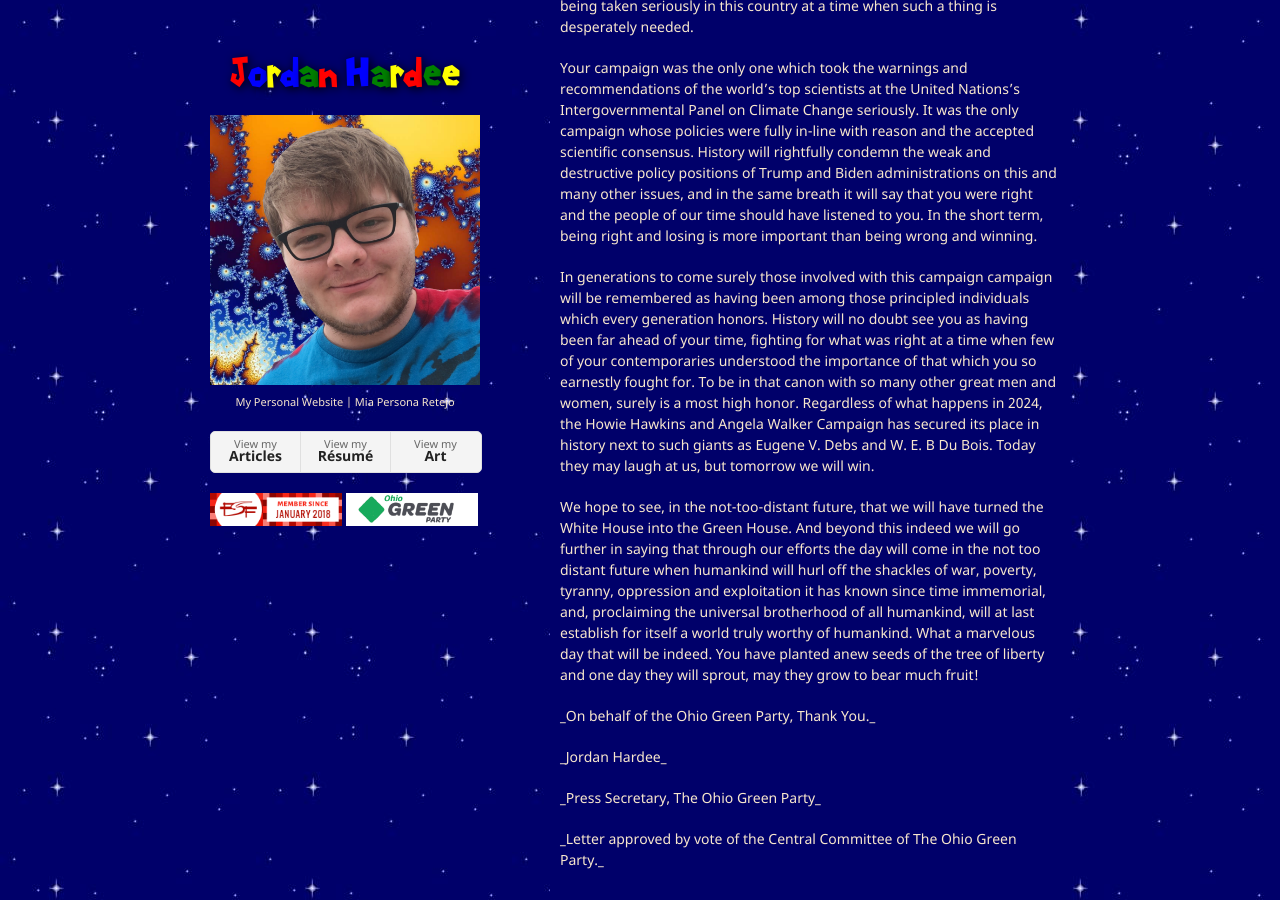
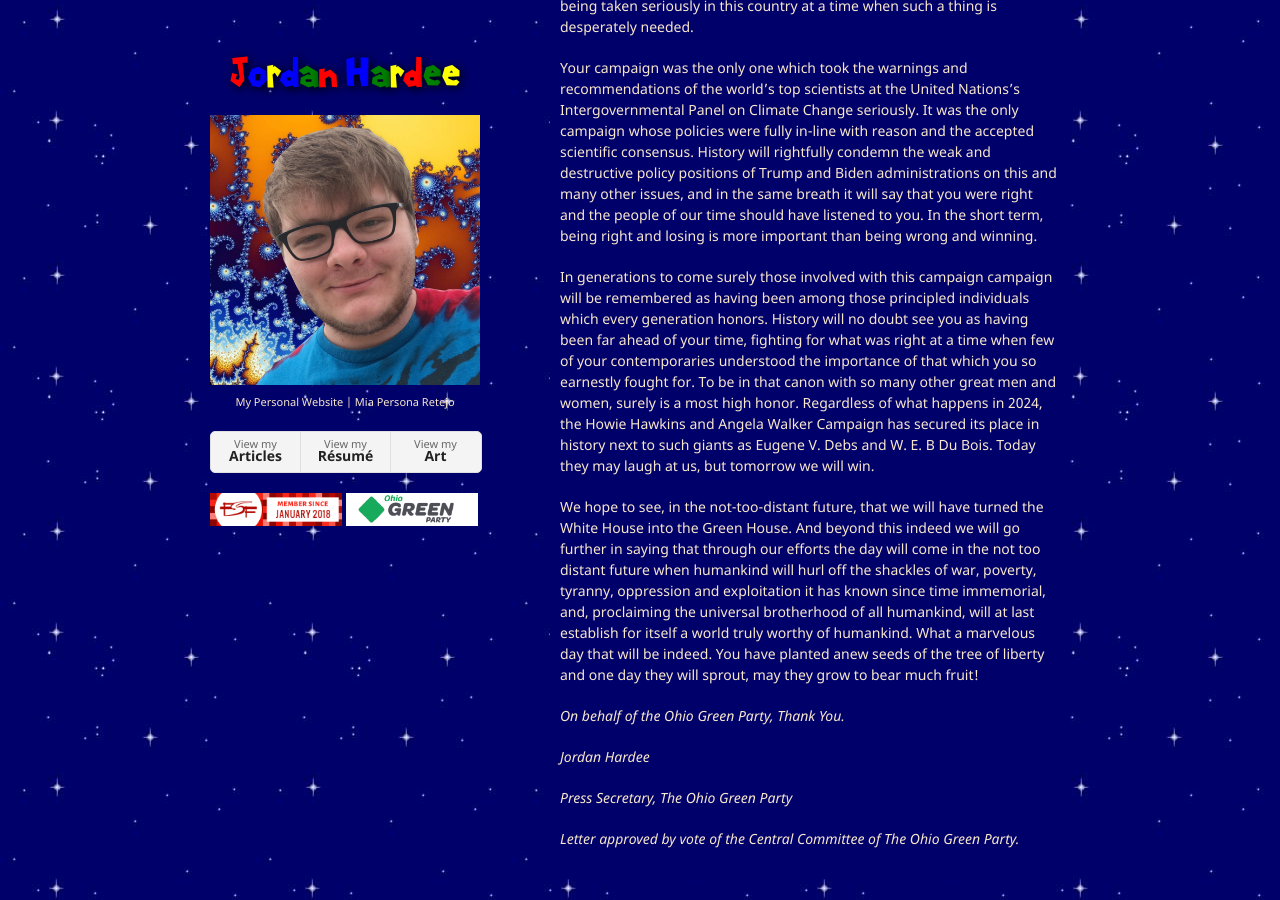
Before and after one commit to jordanhardee/jordanhardee.github.io, a Jekyll site: the page built from articles.md, in a window 1280 px wide and 900 px high, scrolled down 1452 px. Built offline with Jekyll 4.4.1, drawn with Linux system fonts in a browser that asks for light colours; our own code applies the rules of GitHub Pages for plain Markdown files.

Commit message:
formatting fix

```diff
--- a/articles.md
+++ b/articles.md
@@ -24,7 +24,10 @@ In generations to come surely those involved with this campaign campaign will be
 
 We hope to see, in the not-too-distant future, that we will have turned the White House into the Green House. And beyond this indeed we will go further in saying that through our efforts the day will come in the not too distant future when humankind will hurl off the shackles of war, poverty, tyranny, oppression and exploitation it has known since time immemorial, and, proclaiming the universal brotherhood of all humankind, will at last establish for itself a world truly worthy of humankind. What a marvelous day that will be indeed. You have planted anew seeds of the tree of liberty and one day they will sprout, may they grow to bear much fruit!
 
-<p>_On behalf of the Ohio Green Party, Thank You._
-<p>_Jordan Hardee_
-<p>_Press Secretary, The Ohio Green Party_
-<p>_Letter approved by vote of the Central Committee of The Ohio Green Party._
+_On behalf of the Ohio Green Party, Thank You._
+
+_Jordan Hardee_
+
+_Press Secretary, The Ohio Green Party_
+
+_Letter approved by vote of the Central Committee of The Ohio Green Party._
```
